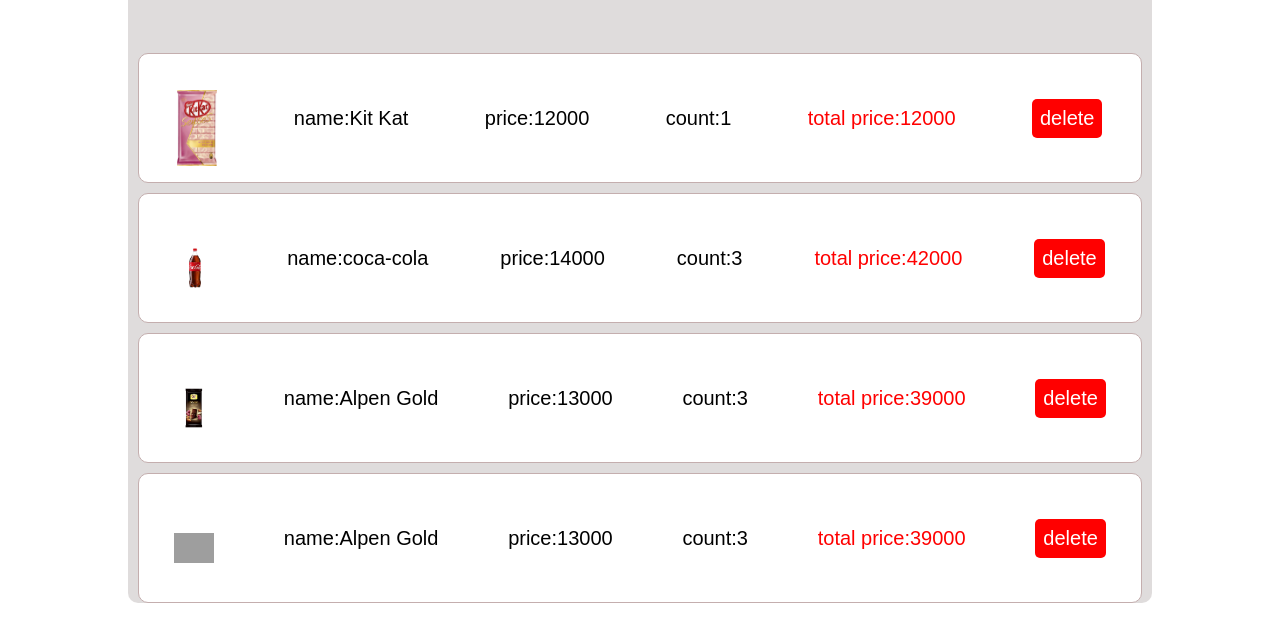
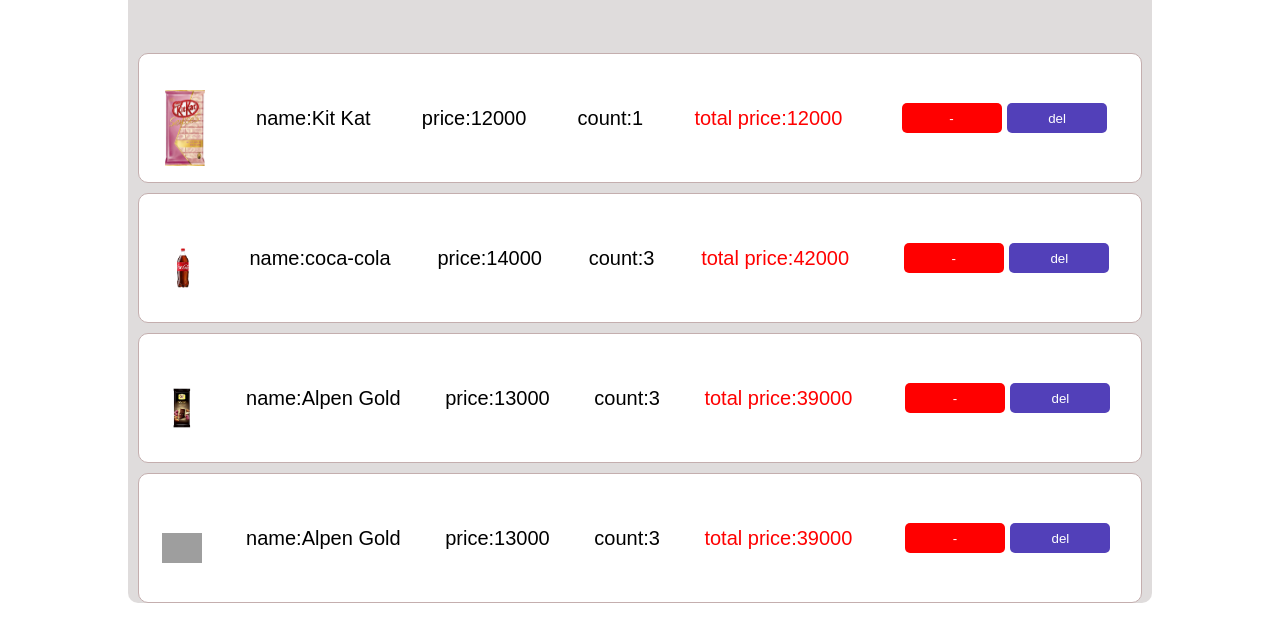
Before and after one commit to mutallapova11/online-store, a plain HTML site: page template/backet.html in a window 1280 px wide. Shown: the part 67-708 px from the top of the page. Drawn offline with Linux system fonts and the light colour scheme; grey boxes are pictures that could not be loaded.

Commit message:
change backet.css and backet.js

```diff
--- a/css/backet.css
+++ b/css/backet.css
@@ -43,5 +43,20 @@
     padding: 8px;
     border-radius: 5px;
     color: white;
+}
+.backet-button button:first-child {
+    width: 100px;
+    height: 30px;
+    border: none;
     background-color: red;
+    color: white;
+    border-radius: 5px;
 }
+.backet-button button:nth-child(2) {
+    width: 100px;
+    height: 30px;
+    border: none;
+    background-color: rgb(82, 64, 185);
+    color: white;
+    border-radius: 5px;
+}
--- a/js/backet.js
+++ b/js/backet.js
@@ -50,7 +50,8 @@ for (let i = 1; i <= 5; i++) {
     <p class="backet-count">count:${basket_json[i]['count']}</p>
     <p class="total-price">total price:${basket_json[i]['total_price']}</p>
     <div class="backet-button">
-         delete
+     <button>-</button>
+       <button>del</button>
     </div>
     `;
 
```
